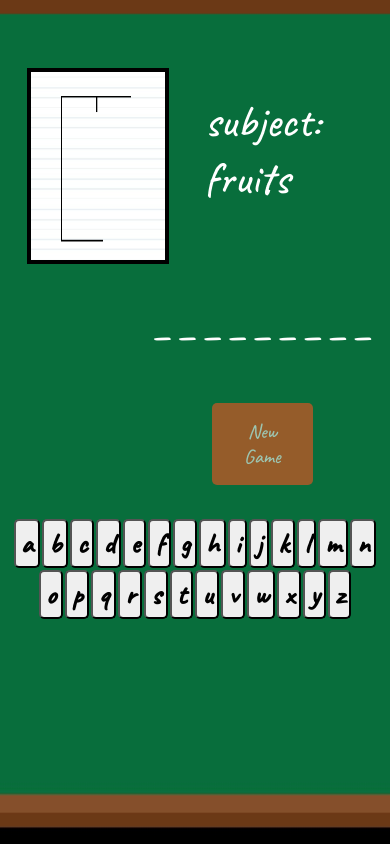
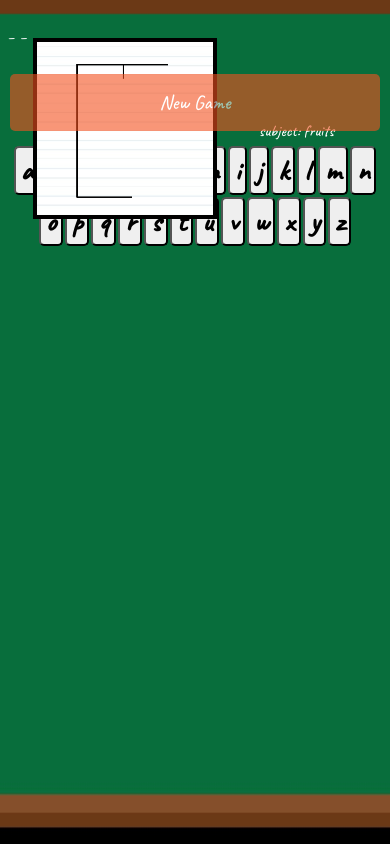
Before and after one commit to ShaharSalhov/hangman_game, a React (Create React App) app: page / in a window 390 px wide. Built offline with nearby package versions, Linux system fonts and the light colour scheme; a web font is replaced by a local one.

Commit message:
changed order of render for display in large and small screens

```diff
--- a/src/App.css
+++ b/src/App.css
@@ -18,52 +18,72 @@ html {
   color: white;
 }
 
-@media screen and (max-width: 450px) {
-.upperPart{
-  justify-items: center;
+.upperPart {
   display: flex;
   flex-direction: row;
+  justify-content: space-around;
+  align-items: center;
+  position: fixed;
+}
+
+@media screen and (max-width: 450px) {
+  .upperPart {
     margin: auto;
-  margin-top: 20px;
+    margin-top: 30px;
     width: 90%;
-  height: 480px;
   }
 }
 
 @media screen and (min-width: 451px) {
-.upperPart{
-  justify-items: center;
-  display: flex;
-  align-items: center;
-  margin: auto;
+  .upperPart {
     margin-top: 30px;
-  width: 95%;
-  padding-bottom: 20px;
   }
 }
 
   .graphBoard {
-    width: 40%;
-    height: 60%;
-    justify-content: center;
-    align-items: center;
+    width: 50%;
+    height: 50%;
   }
-
 
   .img {
     border: 4px solid black;
     width: 100%;
-  height: 100%;
+  }
+
+
+
+
+
+
+
+
+/* @media screen and (min-width: 451px) {
+  .subjectBoard {
+    width: 60%;
+    height: 60%;
+    justify-content: center;
+    align-items: center;
+    flex-wrap: wrap;
+    font-size: 70px;
+  }
 }
 
 @media screen and (max-width: 450px) {
-  .img {
-  border: 4px solid black;
-  width: 100%;
-  height: 65%;
-  margin-top: 30%;
+  .subjectBoard {
+    width: 60%;
+    height: 60%;
+    justify-content: center;
+    align-items: center;
+    flex-wrap: wrap;
+    font-size: 40px;
+
   }
-}
+}   */
+
+
+
+
+
 
 @media screen and (max-width: 450px) {
   .guessBoard {
@@ -89,13 +109,23 @@ html {
     width: 60%;
   }
 }
-
-
+@media screen and (min-width: 451px) {
   .guessLines {
     display: flex;
     flex-direction: row;
     gap: 5px;
     font-family: 'Caveat', cursive;
+  }
+}
+
+@media screen and (max-width: 450px) {
+  .guessLines {
+    display: flex;
+    flex-direction: row;
+    gap: 5px;
+    font-family: 'Caveat', cursive;
+    margin-right: 145%;
+  }
 }
 
 
--- a/src/App.js
+++ b/src/App.js
@@ -134,12 +134,6 @@ function App() {
   return (
     <div className="App">
 
-      <div className='upperPart'>
-
-        <div className='graphBoard'>
-
-          <img className='img' src={imgSrc} alt="hangman"></img>
-
       <GameOverModal
         show={show}
         isWining={isWining}
@@ -150,18 +144,27 @@ function App() {
         title="GAME OVER"
       />
 
+      <div className='upperPart'>
+
+        <div className='graphBoard'>
+
+          <img className='img' src={imgSrc} alt="hangman"></img>
+
         </div>
 
-        <div id="guessPlusButton" className='guessBoard'>
-
+        <div id="subjectBoard" className='subjectBoard'>
 
             <p>subject: {chosenSubject} </p>
+        </div>
+
+       </div>
+
 
       <div className='guessLines'>
         {
           chosenWord.split("").map( (l, i) => (
 
-                  <p className='lines' key={`${l}-${i}`}>
+            <p key={`${l}-${i}`}>
                 { l === " " ? "\u00a0" : (clickedLetters.includes(l) ? `${l}` : "_") }
             </p>
 
@@ -170,9 +173,6 @@ function App() {
       </div>
 
       <NewGameButton onClick={newGameClicking} />
-
-        </div>
-      </div>
 
       <div className='lettersBoard'>
 
```
Lines whose indentation alone changed are shown as unchanged.
